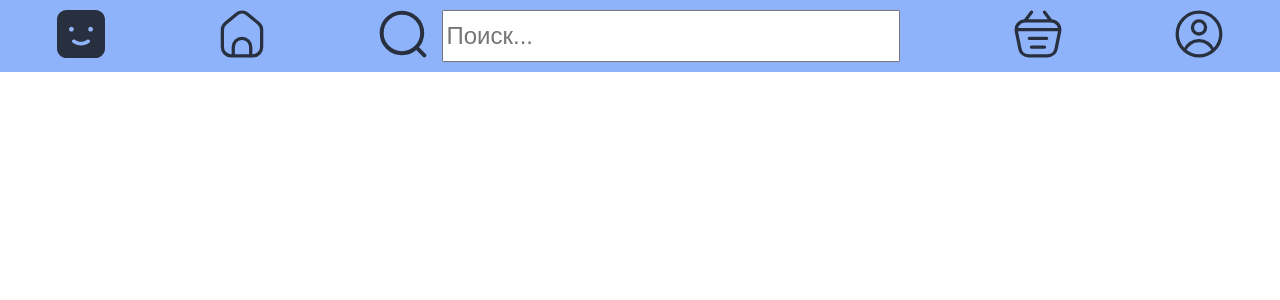
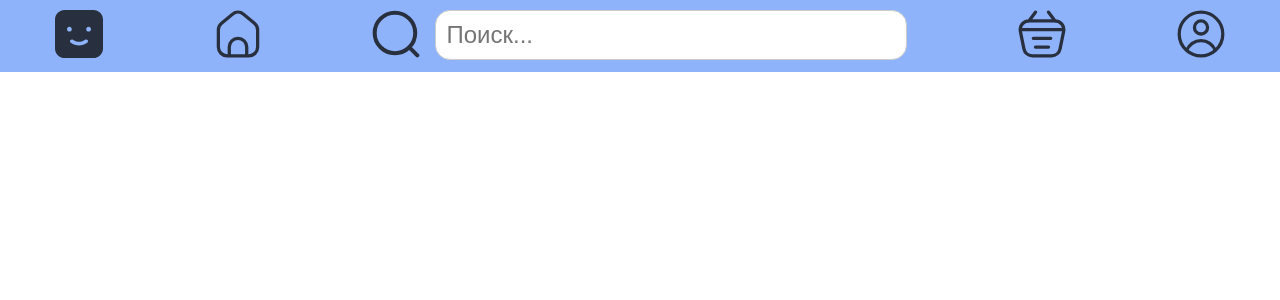
Before and after one commit to w1tnessbtwwwww/cookiefest-hackathon-marketplace, a React (Vite) app: page / in a window 1280 px wide. Shown: the top 300 px of the page. Built offline with nearby package versions, Linux system fonts and the light colour scheme.

Commit message:
branching to another branch

```diff
--- a/src/App.tsx
+++ b/src/App.tsx
@@ -1,14 +1,14 @@
-import './App.css'
-import Header from './components/header/Header'
+import "./App.css";
+import Header from "./components/header/Header";
+
 
 function App() {
+  return (
+    <div className="wrapper">
+      <Header />
 
-
-  return (
-    <div className='wrapper'>
-      <Header />
     </div>
-  )
+  );
 }
 
-export default App
+export default App;
--- a/src/components/header/Header.tsx
+++ b/src/components/header/Header.tsx
@@ -1,3 +1,4 @@
+import SearchBox from "./SearchBox";
 import "./styles.scss";
 export default function Header() {
   return (
@@ -49,7 +50,20 @@ export default function Header() {
             stroke-linejoin="round"
           />
         </svg>
-        <input type="text" placeholder="Поиск..." />
+        <SearchBox
+          suggestions={[
+            "Apple",
+            "Banana",
+            "Cherry",
+            "Date",
+            "Elderberry",
+            "Fig",
+            "Grape",
+            "Honeydew",
+            "Kiwi",
+            "Lemon",
+          ]}
+        />
       </div>
       <div className="shopping-basket">
         <svg
--- a/src/components/header/SearchBox.tsx
+++ b/src/components/header/SearchBox.tsx
@@ -1,4 +1,5 @@
-import { useEffect, useRef, useState } from "react";
+import { useRef, useState } from "react";
+import './styles.scss'
 
 interface searchProps {
   suggestions: string[];
@@ -32,18 +33,41 @@ export default function SearchBox({ suggestions }: searchProps) {
     }, 100);
   };
 
-  useEffect(() => {
-    const handleClickOutside = (event: MouseEvent) => {
-      if (searchBoxRef.current && !searchBoxRef.current.contains(event.target as Node)) {
-        setShowSuggestions(false);
-      }
-    };
-    document.addEventListener('mousedown', handleClickOutside);
-    return () => {
-      document.removeEventListener('mousedown', handleClickOutside);
-    };
-  }, []);
-  return <div className="search-box">
+//   useEffect(() => {
+//     const handleClickOutside = (event: MouseEvent) => {
+//       if (
+//         searchBoxRef.current &&
+//         !searchBoxRef.current.contains(event.target as Node)
+//       ) {
+//         setShowSuggestions(false);
+//       }
+//     };
+//     document.addEventListener("mousedown", handleClickOutside);
+//     return () => {
+//       document.removeEventListener("mousedown", handleClickOutside);
+//     };
+//   }, []);
 
-  </div>;
+  return (
+    <div className="search-box-container" ref={searchBoxRef}>
+      <input
+        type="text"
+        value={inputValue}
+        onChange={handleChange}
+        onBlur={handleBlur}
+        onClick={()=>{setShowSuggestions(!showSuggestions)}}
+        placeholder="Поиск..."
+        className="search-input"
+      />
+      {showSuggestions && filteredSuggestions.length > 0 && (
+        <ul className="suggestions-list">
+          {filteredSuggestions.map((suggestion, index) => (
+            <li key={index} onClick={() => handleSuggestionClick(suggestion)}>
+              {suggestion}
+            </li>
+          ))}
+        </ul>
+      )}
+    </div>
+  );
 }
--- a/src/components/header/styles.scss
+++ b/src/components/header/styles.scss
@@ -34,11 +34,54 @@
     }
     display: flex;
     gap: 15px;
-    input {
-      font-size: 24px;
-      position: relative;
+
+
+  }
+}
+
+// src/SearchBox.scss
+.search-box-container {
+    position: relative;
+
+    .search-input {
       width: 450px;
       height: auto;
+      padding: 10px;
+      font-size: 24px;
+      border: 1px solid #ccc;
+      border-radius: 15px;
+      outline: none;
+      transition: border-color 0.3s ease;
+
+      &:focus {
+        border-color: #007bff;
+      }
+    }
+
+    .suggestions-list {
+      position: absolute;
+      box-shadow: 0 10px 20px #0000004f;
+      top: 100%;
+      left: 0;
+      width: 100%;
+      background-color: #fff;
+      border: 1px solid #ccc;
+      border-top: none;
+      border-radius: 15px;
+      list-style: none;
+      padding: 0;
+      margin: 0;
+      max-height: 320px;
+      overflow-y: auto;
+
+      li {
+        font-size: 24px;
+        padding: 10px;
+        cursor: pointer;
+
+        &:hover {
+          background-color: #f0f0f0;
+        }
+      }
     }
   }
-}
```
